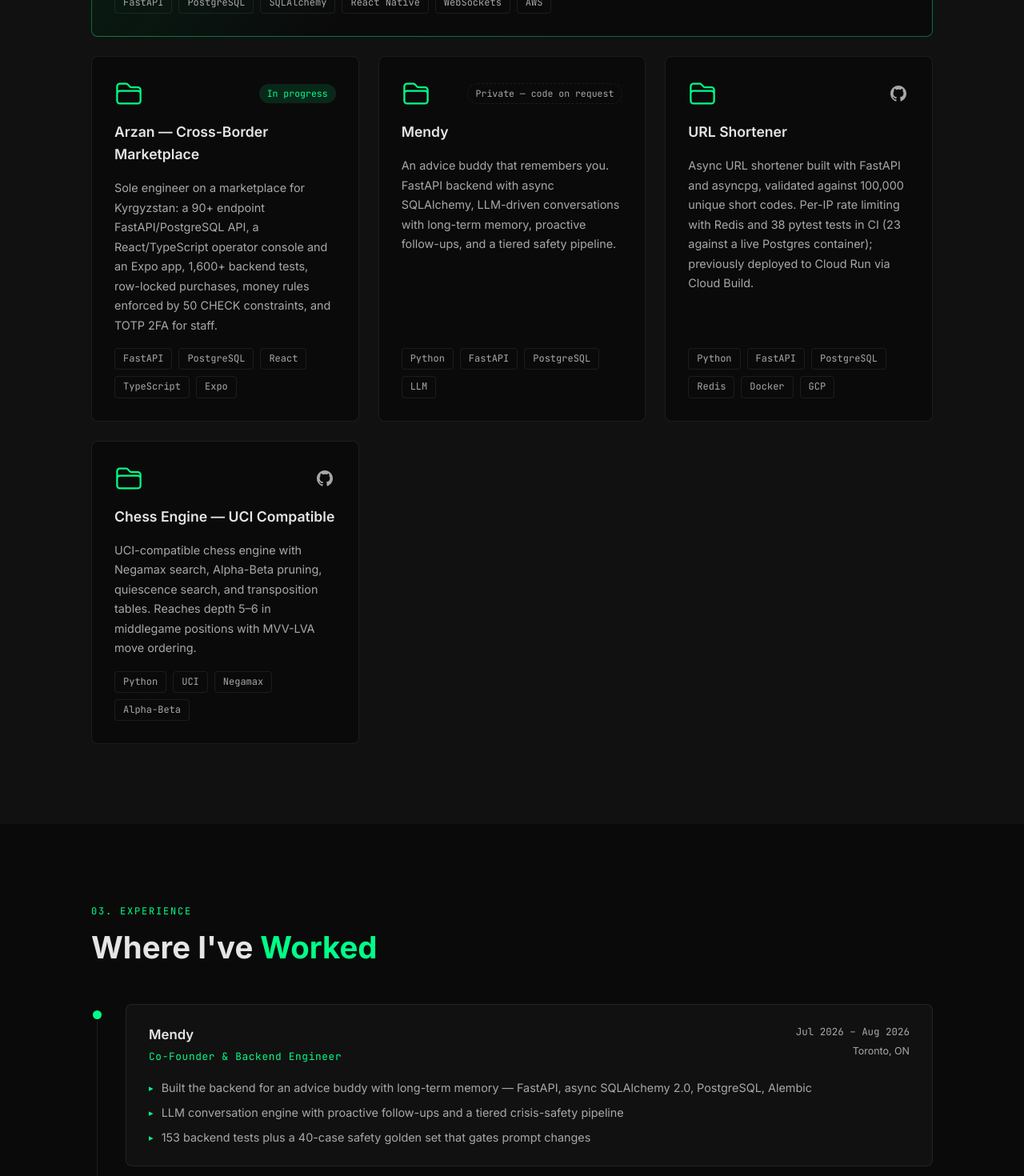
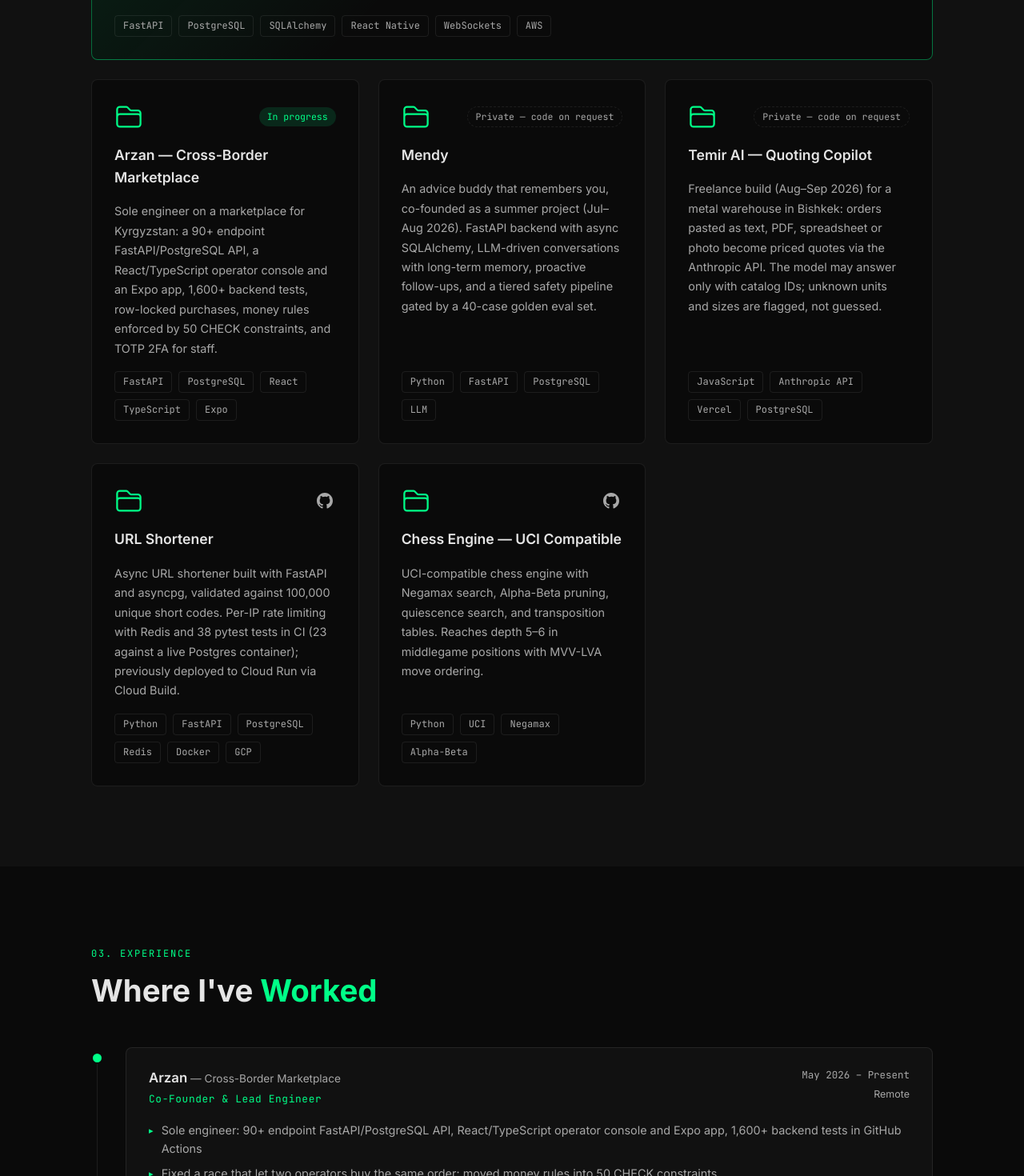
Before and after one commit to alxlyn/personal-portfolio, a React (Vite) app: page / in a window 1280 px wide. Shown: the part 2020-3490 px from the top of the page at 80% size. Built offline with nearby package versions, Linux system fonts and the light colour scheme.

Commit message:
show arzan, tanish and tutoring as experience, mendy and temir as projects

```diff
--- a/index.html
+++ b/index.html
@@ -14,7 +14,7 @@
     <title>Aleksei Lian | Portfolio</title>
     <meta name="description" content="Aleksei Lian — CS student and backend engineer. Co-founder of Tanish. Python, FastAPI, PostgreSQL, Docker, GCP." />
     <meta property="og:title" content="Aleksei Lian | Portfolio" />
-    <meta property="og:description" content="CS student and backend engineer. Co-founder of Tanish — a FastAPI/PostgreSQL dating app shipped to TestFlight. Currently building Mendy." />
+    <meta property="og:description" content="CS student and backend engineer. Co-founder of Tanish, a FastAPI/PostgreSQL dating app shipped to TestFlight, and Arzan, a cross-border marketplace." />
     <meta property="og:type" content="website" />
     <meta property="og:url" content="https://alekseilian.com" />
     <meta property="og:image" content="https://alekseilian.com/og.png" />
@@ -22,7 +22,7 @@
     <meta name="twitter:image" content="https://alekseilian.com/og.png" />
     <meta name="twitter:creator" content="@_alxlyn" />
     <meta name="twitter:title" content="Aleksei Lian | Portfolio" />
-    <meta name="twitter:description" content="CS student and backend engineer. Co-founder of Tanish — a FastAPI/PostgreSQL dating app shipped to TestFlight. Currently building Mendy." />
+    <meta name="twitter:description" content="CS student and backend engineer. Co-founder of Tanish, a FastAPI/PostgreSQL dating app shipped to TestFlight, and Arzan, a cross-border marketplace." />
   </head>
   <body>
     <div id="root"></div>
--- a/src/data/content.js
+++ b/src/data/content.js
@@ -16,7 +16,7 @@ export const personal = {
 
 export const about = {
   paragraphs: [
-    "I'm a backend engineer and CS student at York University. Since January 2026 I've co-founded three products and built them as lead or sole engineer: Mendy, an advice buddy that remembers you; Arzan, a cross-border marketplace; and Tanish, a dating app for Central Asia.",
+    "I'm a backend engineer and CS student at York University. Since January 2026 I've co-founded two startups and built them as lead or sole engineer: Tanish, a dating app for Central Asia, and Arzan, a cross-border marketplace. I also tutor math one-on-one, and I built Mendy, an advice buddy that remembers you, as a summer project.",
     "Tanish has a FastAPI/PostgreSQL backend with 2,300+ tests, a React Native iOS app on TestFlight, AWS face-liveness verification and 4 languages. On Arzan I'm the sole engineer on a 90+ endpoint API, a React/TypeScript operator console and an Expo app. Mendy runs on FastAPI and PostgreSQL with an LLM conversation engine, long-term memory and a tiered safety pipeline.",
     "I'm looking for backend internships for summer 2027 — if you want to talk systems or startups, my inbox is open.",
   ],
@@ -51,8 +51,15 @@ export const projects = [
   {
     title: 'Mendy',
     description:
-      'An advice buddy that remembers you. FastAPI backend with async SQLAlchemy, LLM-driven conversations with long-term memory, proactive follow-ups, and a tiered safety pipeline.',
+      'An advice buddy that remembers you, co-founded as a summer project (Jul–Aug 2026). FastAPI backend with async SQLAlchemy, LLM-driven conversations with long-term memory, proactive follow-ups, and a tiered safety pipeline gated by a 40-case golden eval set.',
     tags: ['Python', 'FastAPI', 'PostgreSQL', 'LLM'],
+    github: null,
+  },
+  {
+    title: 'Temir AI — Quoting Copilot',
+    description:
+      'Freelance build (Aug–Sep 2026) for a metal warehouse in Bishkek: orders pasted as text, PDF, spreadsheet or photo become priced quotes via the Anthropic API. The model may answer only with catalog IDs; unknown units and sizes are flagged, not guessed.',
+    tags: ['JavaScript', 'Anthropic API', 'Vercel', 'PostgreSQL'],
     github: null,
   },
   {
@@ -72,19 +79,6 @@ export const projects = [
 ];
 
 export const experience = [
-  {
-    company: 'Mendy',
-    companyNote: null,
-    title: 'Co-Founder & Backend Engineer',
-    location: 'Toronto, ON',
-    start: 'Jul 2026',
-    end: 'Aug 2026',
-    bullets: [
-      'Built the backend for an advice buddy with long-term memory — FastAPI, async SQLAlchemy 2.0, PostgreSQL, Alembic',
-      'LLM conversation engine with proactive follow-ups and a tiered crisis-safety pipeline',
-      '153 backend tests plus a 40-case safety golden set that gates prompt changes',
-    ],
-  },
   {
     company: 'Arzan',
     companyNote: 'Cross-Border Marketplace',
@@ -112,27 +106,14 @@ export const experience = [
     ],
   },
   {
-    company: 'Temir AI',
-    companyNote: 'Freelance',
-    title: 'Freelance Developer',
-    location: 'Bishkek (remote)',
-    start: 'Aug 2026',
-    end: 'Sep 2026',
+    company: 'Self-Employed',
+    companyNote: null,
+    title: 'Math Tutor',
+    location: 'Remote',
+    start: 'Jan 2024',
+    end: 'Present',
     bullets: [
-      'AI quoting copilot for a metal warehouse: orders pasted as text, PDF, spreadsheet or photo become priced quotes, via the Anthropic API',
-      'The model may answer only with catalog IDs; unknown units and sizes are flagged, not guessed',
-    ],
-  },
-  {
-    company: 'KPD Advertising',
-    companyNote: 'Seasonal, summers',
-    title: 'Production & IT Support Assistant',
-    location: 'Bishkek',
-    start: 'May 2022',
-    end: 'Aug 2025',
-    bullets: [
-      'Set up centralized SMB/NFS file sharing and kept computers, Wi-Fi and printers running',
-      'Checked print orders before pickup and trained non-technical coworkers',
+      'One-on-one math tutoring: find the exact step where a solution goes wrong and explain it another way',
     ],
   },
 ];
```
Also changed, not shown: 1 other file (tests, documents, lock files or other folders).
